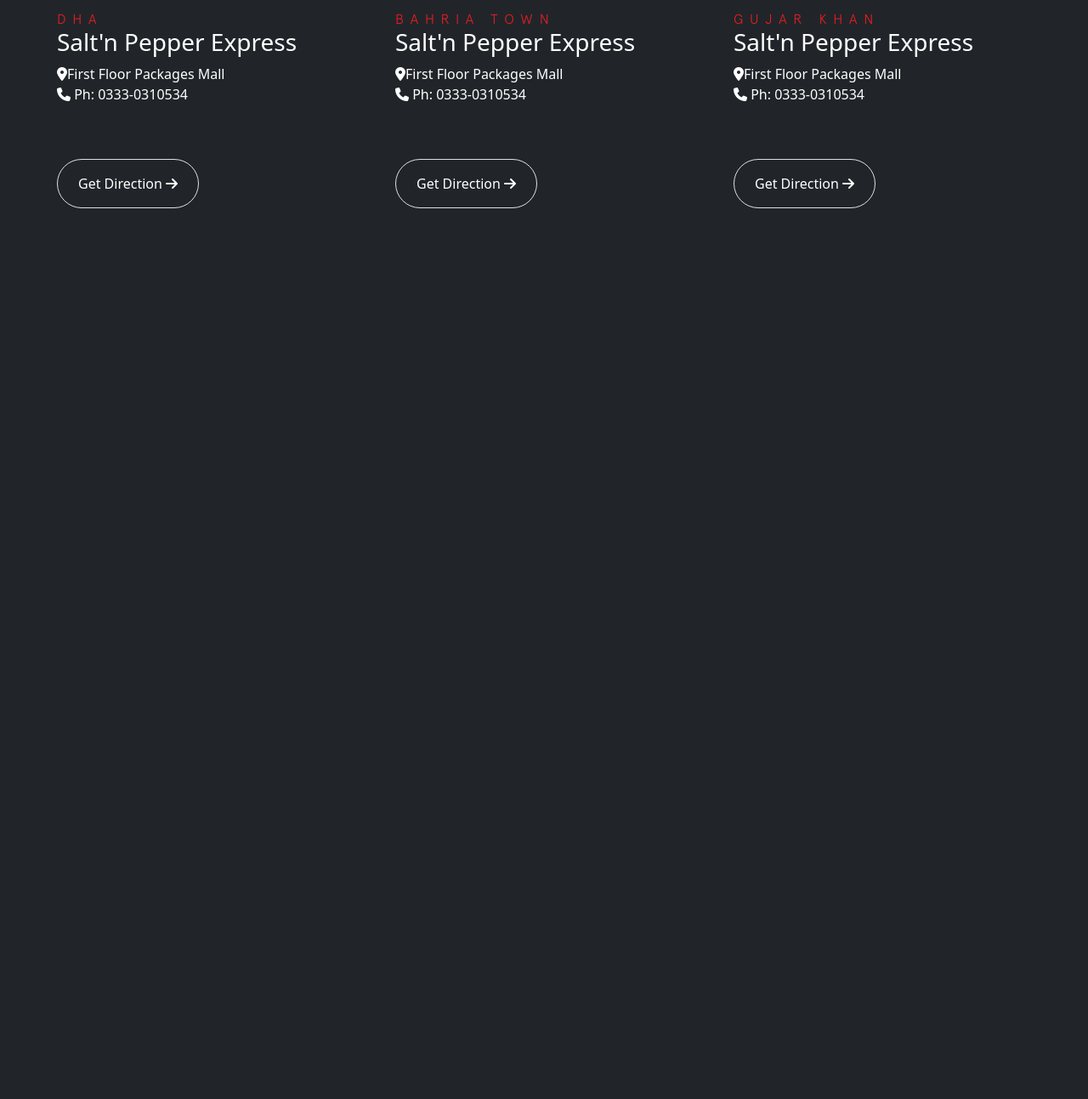
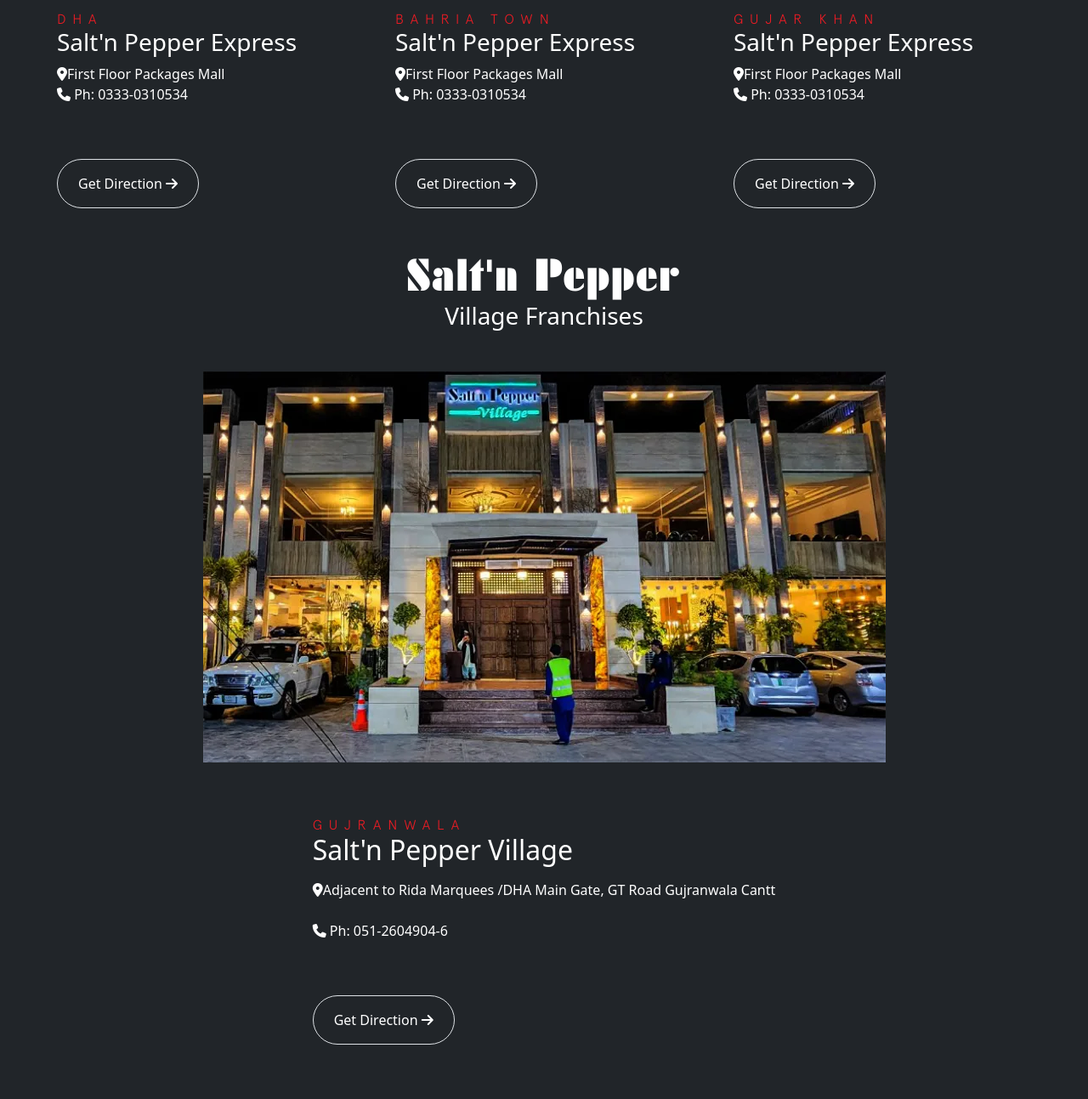
Before and after one commit to CodewithIffi/Salt-n-Pepper-Responsive-, a plain HTML site: page index.html in a window 1280 px wide. Shown: the part 3814-5107 px from the top of the page at 85% size. Before the commit the page ends 4107 px from the top, so only its background shows below. Drawn offline with nearby package versions, Linux system fonts and the light colour scheme.

Commit message:
Village file Created

```diff
--- a/index.html
+++ b/index.html
@@ -419,6 +419,42 @@
     </div>
 </div>
 
+<!-- Salt'n Pepper Express Franchises Ended -->
+
+<!-- Village Franchise started -->
+
+<div class="father_parent ">
+    <div class="salten_Village">
+        <div class="village_Salten text-center">
+            <h3><span>Salt'n Pepper</span><br />
+                Village Franchises</h3>
+        </div>
+    </div>
+
+    <div class="d-flex justify-content-center flex-wrap gap-5 mt-5">
+
+        <div class="village_image">
+            <img src="./Images/Village Salten.webp" class="img-fluid" alt="Images">
+        </div>
+        <div class="heading_box justify-content-center ">
+            <h2 class="isl_red mt-3">GUJRANWALA</h2>
+            <h2 class="margin mt-3"><span>Salt'n Pepper</span> <span class="Restaurant">Village</span></h2>
+            <p>
+            <address class="cell_nmber"> <i class="fa-solid fa-location-dot"></i>Adjacent to Rida Marquees /DHA Main
+                Gate, GT Road Gujranwala Cantt
+                <br /> <br>
+                <i class="fa-solid fa-phone"></i> Ph: 051-2604904-6
+            </address>
+            <button class="getdirection border rounded-pill bg-dark text-white px-4 py-3 mt-5 mb-5">
+                Get Direction
+                <i class="fa-solid fa-arrow-right"></i>
+            </button>
+            </p>
+        </div>
+
+    </div>
+
+    <!-- Village Franchise Ended -->
 
 
 
--- a/style.css
+++ b/style.css
@@ -88,3 +88,11 @@
     letter-spacing: 2px;
 
 }
+.village_Salten>h3>span {
+    font-family:'futurak';
+    font-size: 52px;
+    letter-spacing: 2px;
+}
+.img-fluid{
+    margin: auto;
+}
```
